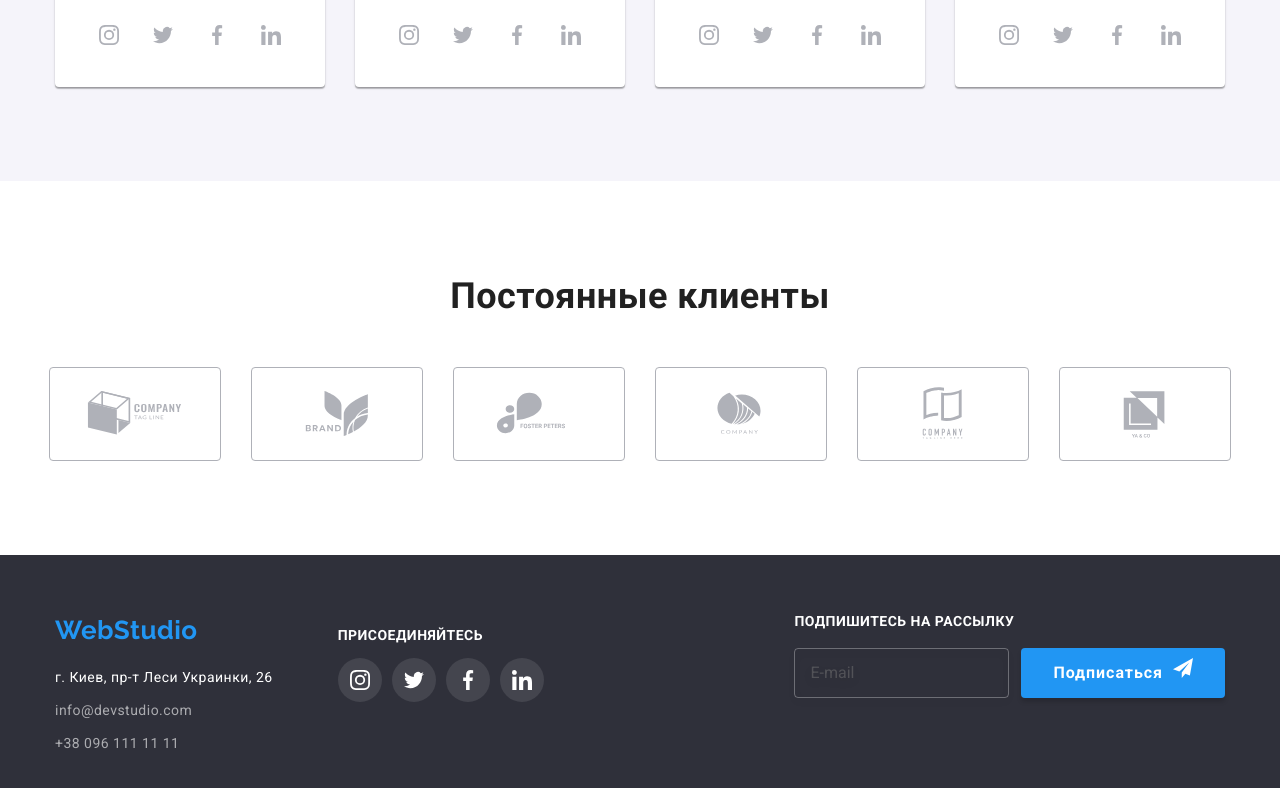
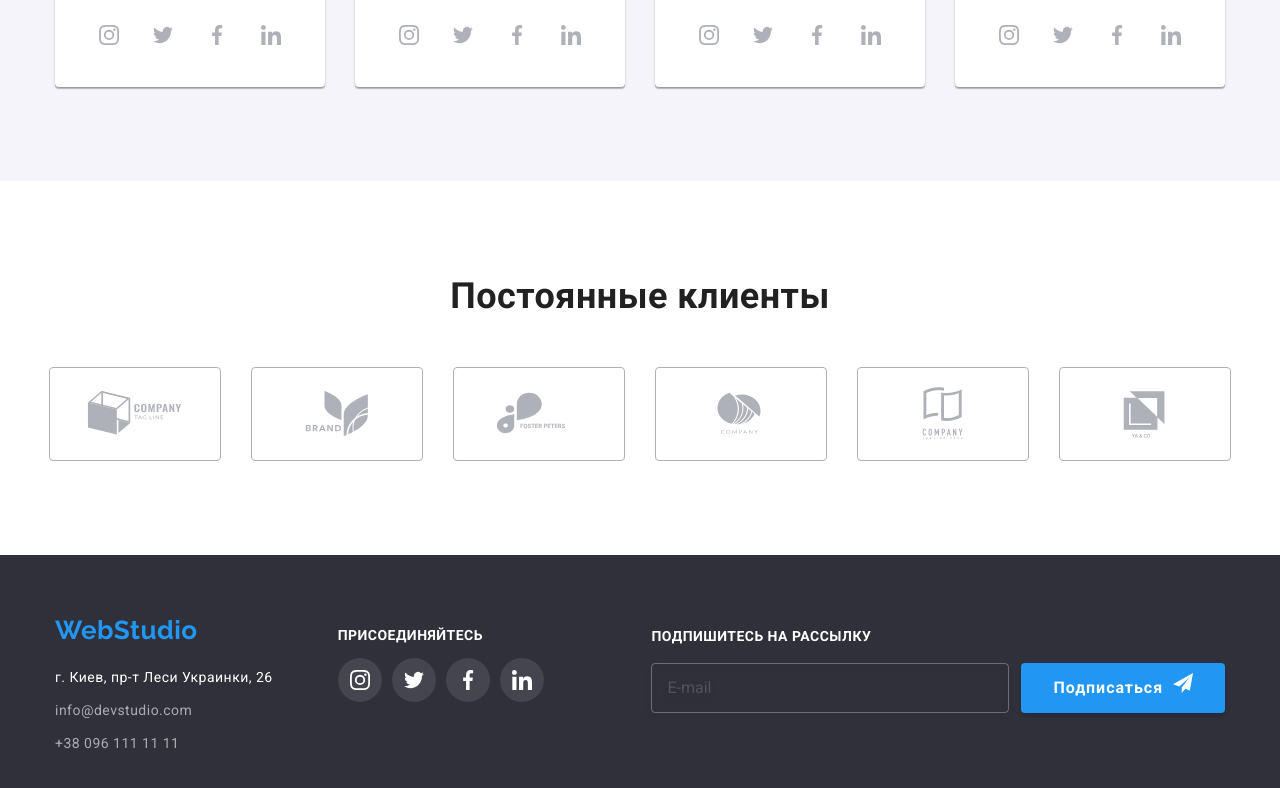
Before and after one commit to Evgen-Opanasenko/goit-markup-hw-06, a plain HTML site: page index.html in a window 1280 px wide. Shown: the part 2069-2857 px from the top of the page. Drawn offline with nearby package versions, Linux system fonts and the light colour scheme.

Commit message:
Исправления  2я попытка

```diff
--- a/css/styles.css
+++ b/css/styles.css
@@ -660,7 +660,6 @@ footer .item:not(:last-child) {
 .form-send {
   display: flex;
   justify-content: center;
-  margin-top: 20px;
 }
 
 .send-btn {
@@ -672,8 +671,10 @@ footer .item:not(:last-child) {
   justify-content: center;
   margin-right: 0;
   margin-left: auto;
+  padding-top: 15px;
 }
 .modal-input-footer {
+  width: 358px;
   background-color: transparent;
   text-decoration: var(--bg-color);
   padding: 15px;
@@ -689,7 +690,13 @@ footer .item:not(:last-child) {
   border-color: var(--focus-color);
 }
 .send-wrap {
-  margin-left: 10px;
+  margin-left: 5px;
+}
+.footer-right-wrap {
+  display: flex;
+  align-items: center;
+  justify-content: center;
+  margin-top: 20px;
 }
 /* ===================backdrop============ */
 .backdrop {
@@ -866,11 +873,11 @@ footer .item:not(:last-child) {
   clip-path: inset(50%);
   margin: -1px;
 }
-/* .send-btn {
+.modal-send-btn {
   margin-top: 30;
   margin-left: auto;
   margin-right: auto;
-} */
+}
 ::-webkit-input-placeholder {
   color: rgba(117, 117, 117, 0.5);
 }
--- a/index.html
+++ b/index.html
@@ -379,15 +379,18 @@
         </div>
         <div class="footer-right">
           <h3 class="title">Подпишитесь на рассылку</h3>
-          <form action="#" class="form-send">
-            <input type="mail" name="user-mail" class="modal-input-footer" placeholder="E-mail" />
+          <div class="footer-right-wrap">
+            <form action="#" class="form-send">
+              <input type="mail" name="user-mail" class="modal-input-footer" placeholder="E-mail" />
+            </form>
             <button type="submit" class="abutton send-btn">
-              Подписаться<span class="send-wrap"
+              Подписаться
+              <span class="send-wrap"
                 ><svg width="24" height="24" class="soc-icon">
                   <use href="./images/symbol-defs.svg#icon-icon-send"></use></svg
               ></span>
             </button>
-          </form>
+          </div>
         </div>
       </div>
     </footer>
@@ -454,7 +457,7 @@
               <a class="link-galka" href="./">Условия договора</a></label
             >
           </div>
-          <button type="submit" class="abutton send-btn">Отправить</button>
+          <button type="submit" class="abutton modal-send-btn">Отправить</button>
         </form>
       </div>
     </div>
```
